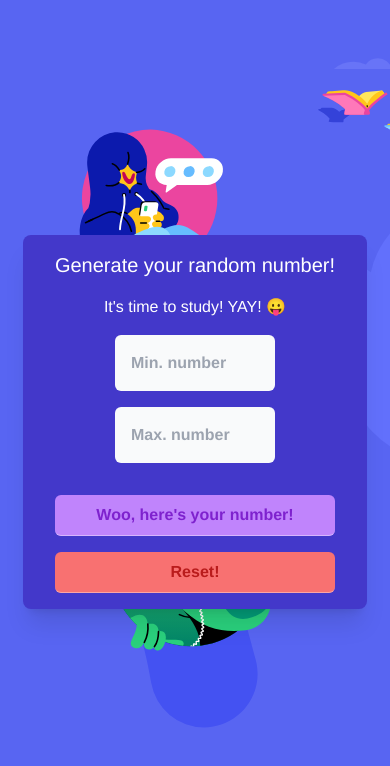
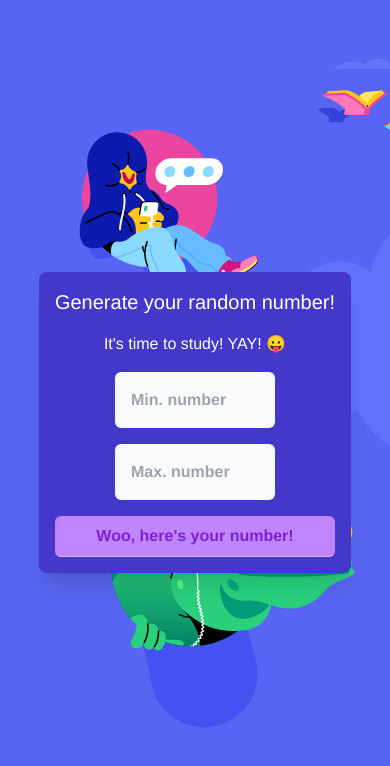
Before and after one commit to leventefrks/silly-random-number-generator, a Vue app: page / in a window 390 px wide. Shown: the top 766 px of the page. Built offline with nearby package versions, Linux system fonts and the light colour scheme.

Commit message:
space, reset

```diff
--- a/src/components/Random.vue
+++ b/src/components/Random.vue
@@ -1325,15 +1325,15 @@
   </svg>
 
   <div
-    class="min-h-screen py-6 flex flex-col items-center justify-center sm:py-12 fixed z-50 inset-0 overflow-y-auto h-full w-full px-4"
+    class="min-h-screen flex flex-col items-center justify-center fixed z-50 inset-0 overflow-y-auto h-full w-full"
   >
-    <div class="py-3 sm:max-w-xl mx-auto">
-      <div class="min-w-1xl flex flex-col bg-indigo-700 shadow-xl rounded-lg">
-        <div class="px-8 sm:px-16 py-4 sm:py-7">
-          <h2 class="mb-4 text-xl md:text-3xl text-center text-white">
+    <div class="sm:max-w-xl mx-auto">
+      <div class="min-w-xl flex flex-col bg-indigo-700 shadow-xl rounded-lg">
+        <div class="px-4 sm:px-16 py-4 sm:py-7 space-y-4">
+          <h2 class="text-xl md:text-3xl text-center text-white">
             Generate your random number!
           </h2>
-          <div class="mb-4 text-center text-white">
+          <div class="text-center text-white">
             <h3
               v-if="randomNumber"
               class="text-5xl text-green-400 font-semibold"
@@ -1345,7 +1345,7 @@
               It's time to study! YAY! 😛
             </h3>
           </div>
-          <div class="w-40 mx-auto mb-4 rounded-md bg-gray-50">
+          <div class="w-40 mx-auto rounded-md bg-gray-50">
             <input
               type="text"
               placeholder="Min. number"
@@ -1353,7 +1353,7 @@
               class="w-full border-none bg-transparent p-4 text-base font-semibold focus:ring-2 focus:ring-offset-2 focus:ring-offset-white focus:ring-purple-600 focus:outline-none transition-colors duration-200 rounded-md block border-b border-purple-300"
             />
           </div>
-          <div class="w-40 mx-auto mb-8 rounded-md bg-gray-50">
+          <div class="w-40 mx-auto rounded-md bg-gray-50">
             <input
               type="text"
               placeholder="Max. number"
@@ -1361,7 +1361,6 @@
               class="w-full border-none bg-transparent p-4 text-base font-semibold focus:ring-2 focus:ring-offset-2 focus:ring-offset-white focus:ring-purple-600 focus:outline-none transition-colors duration-200 rounded-md block border-b border-purple-300"
             />
           </div>
-
           <button
             @click="onRandomNumber"
             class="w-full px-5 sm:px-9 py-2 sm:py-4 text-base font-semibold focus:ring-2 focus:ring-offset-2 focus:ring-offset-white focus:ring-purple-600 focus:outline-none transition-colors duration-200 rounded-md block border-b border-purple-300 bg-purple-400 hover:bg-purple-500 text-purple-700"
@@ -1369,8 +1368,9 @@
             Woo, here's your number!
           </button>
           <button
+            v-if="randomNumber"
             @click="onReset"
-            class="w-full mt-4 px-4 sm:px-9 py-2 sm:py-4 text-base font-semibold focus:ring-2 focus:ring-offset-2 focus:ring-offset-white focus:ring-red-600 focus:outline-none transition-colors duration-200 rounded-md block border-b border-red-300 bg-red-400 hover:bg-red-500 text-red-700"
+            class="w-full px-4 sm:px-9 py-2 sm:py-4 text-base font-semibold focus:ring-2 focus:ring-offset-2 focus:ring-offset-white focus:ring-red-600 focus:outline-none transition-colors duration-200 rounded-md block border-b border-red-300 bg-red-400 hover:bg-red-500 text-red-700"
           >
             Reset!
           </button>
```
